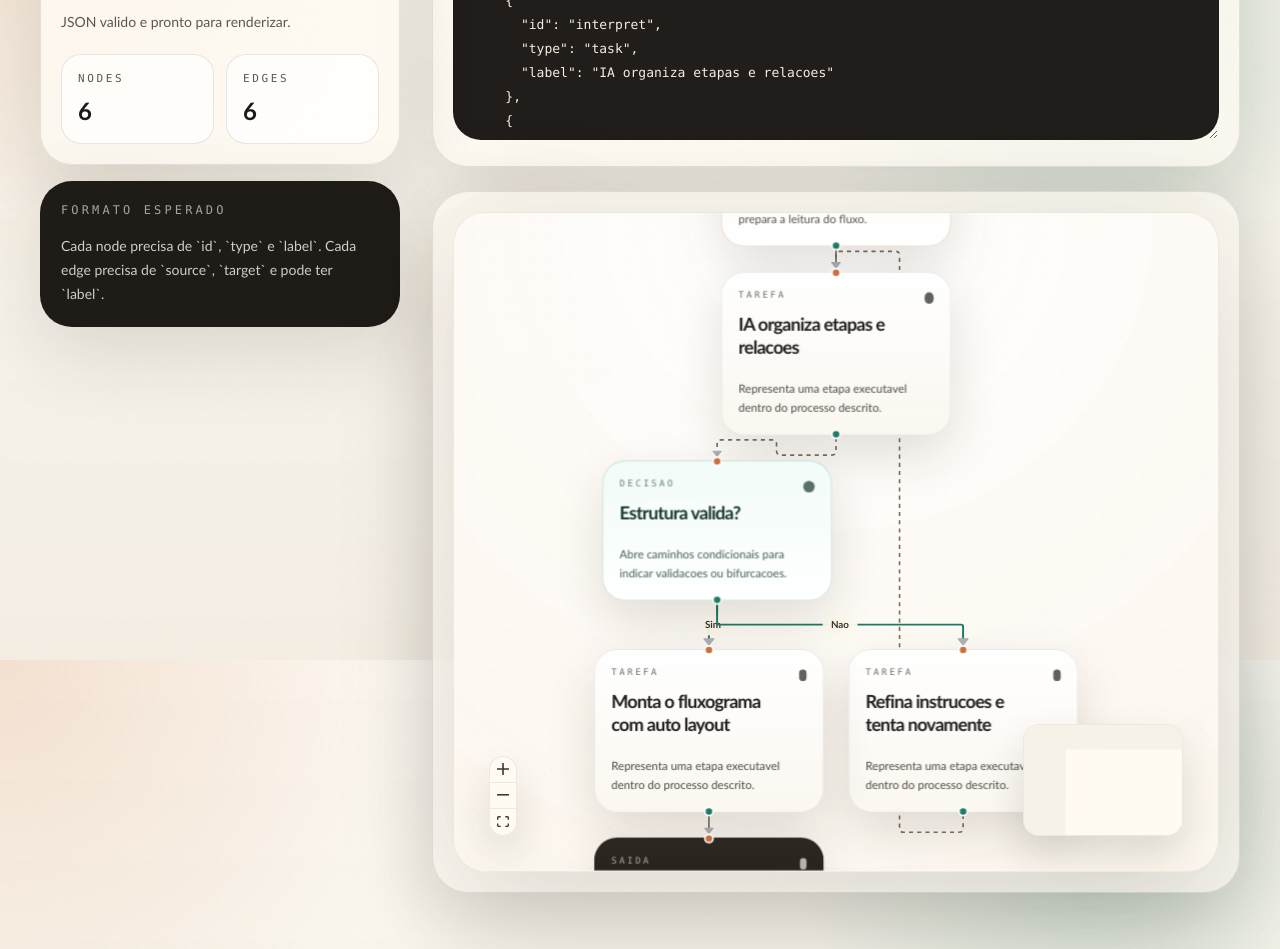
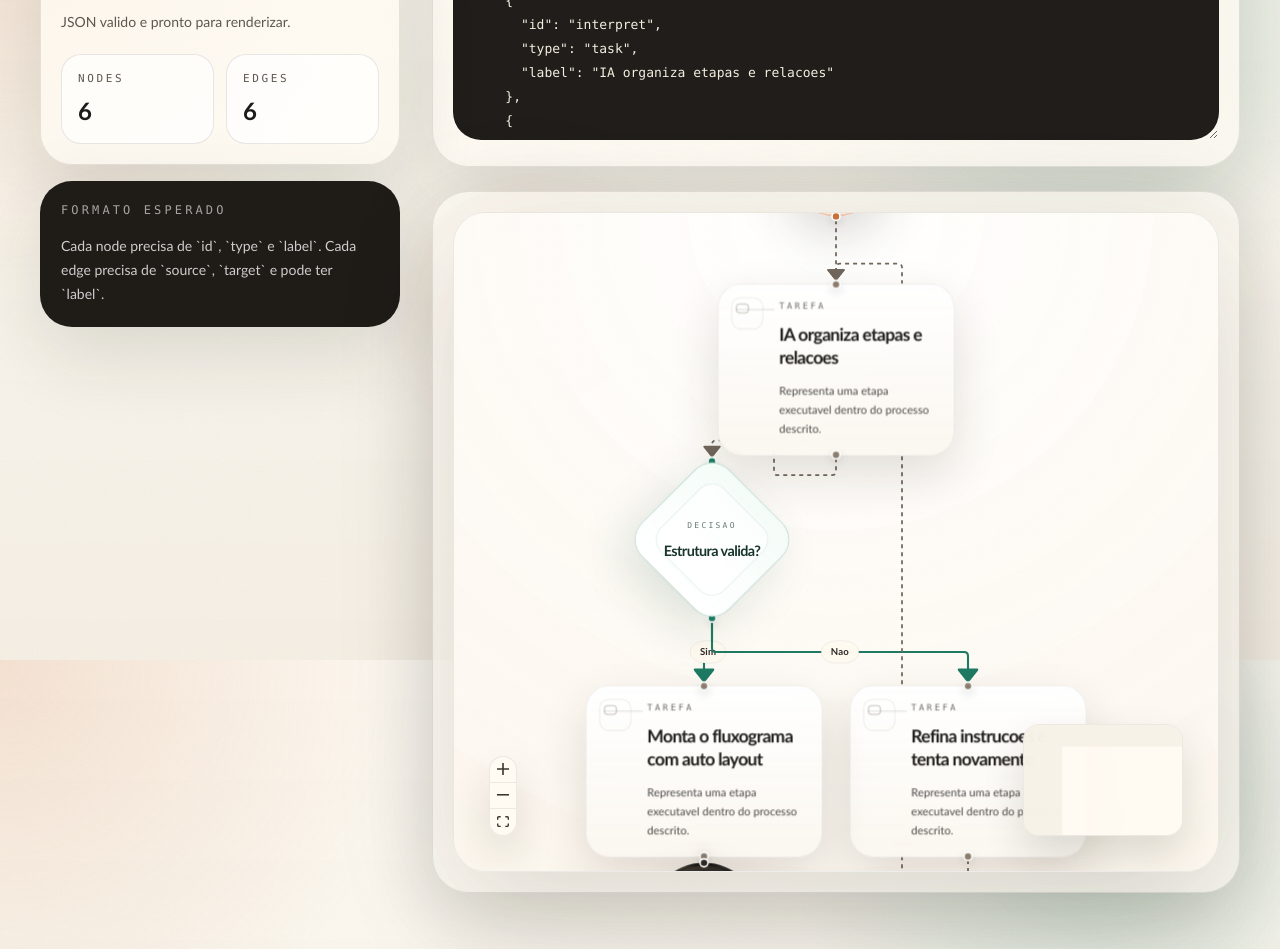
Before and after one commit to onlyteteu/Agente-Fluxograma, a Next.js app: page / in a window 1280 px wide. Shown: the part 1740-2689 px from the top of the page. Built offline with nearby package versions, Linux system fonts and the light colour scheme.

Commit message:
feat: refine diagram with bpmn-inspired visuals

```diff
--- a/src/components/flow-preview.tsx
+++ b/src/components/flow-preview.tsx
@@ -26,12 +26,21 @@ import type {
 
 type FlowNodeData = NormalizedFlowNode;
 
-const NODE_WIDTH = 280;
-const NODE_HEIGHT = 152;
+type NodeDimension = {
+  width: number;
+  height: number;
+};
+
+const nodeDimensions: Record<FlowNodeData["type"], NodeDimension> = {
+  start: { width: 136, height: 136 },
+  task: { width: 296, height: 138 },
+  gateway: { width: 196, height: 196 },
+  end: { width: 142, height: 142 },
+};
 
 const graph = new dagre.graphlib.Graph().setDefaultEdgeLabel(() => ({}));
 
-const nodePalette: Record<FlowNodeData["tone"], string> = {
+const taskPalette: Record<FlowNodeData["tone"], string> = {
   accent:
     "border-[rgba(201,111,59,0.28)] bg-[linear-gradient(180deg,rgba(255,248,242,0.98),rgba(255,255,255,0.92))] text-[#2a211c]",
   neutral:
@@ -41,19 +50,31 @@ const nodePalette: Record<FlowNodeData["tone"], string> = {
   dark: "border-[rgba(16,14,12,0.12)] bg-[linear-gradient(180deg,#2e2822,#171411)] text-[#f6efe2]",
 };
 
+const eventPalette: Record<"start" | "end", string> = {
+  start:
+    "border-[rgba(201,111,59,0.32)] bg-[radial-gradient(circle_at_30%_30%,rgba(255,249,242,1),rgba(255,242,231,0.98)_52%,rgba(250,228,213,0.96))] text-[#8f4a22]",
+  end: "border-[rgba(16,14,12,0.16)] bg-[radial-gradient(circle_at_30%_30%,rgba(73,64,54,0.96),rgba(31,28,24,0.98)_58%,rgba(19,17,14,1))] text-[#f8efe1]",
+};
+
+function getNodeDimension(type: FlowNodeData["type"]) {
+  return nodeDimensions[type];
+}
+
 function layoutElements(document: NormalizedFlowDocument) {
   graph.setGraph({
     rankdir: "TB",
-    ranksep: 78,
-    nodesep: 30,
+    ranksep: 84,
+    nodesep: 34,
     marginx: 12,
     marginy: 12,
   });
 
   document.nodes.forEach((node) => {
+    const dimension = getNodeDimension(node.type);
+
     graph.setNode(node.id, {
-      width: NODE_WIDTH,
-      height: NODE_HEIGHT,
+      width: dimension.width,
+      height: dimension.height,
     });
   });
 
@@ -65,6 +86,7 @@ function layoutElements(document: NormalizedFlowDocument) {
 
   const rawNodes: Node<FlowNodeData>[] = document.nodes.map((node) => {
     const position = graph.node(node.id);
+    const dimension = getNodeDimension(node.type);
 
     return {
       ...node,
@@ -73,16 +95,24 @@ function layoutElements(document: NormalizedFlowDocument) {
       type: "flowCard",
       data: node,
       position: {
-        x: position.x - NODE_WIDTH / 2,
-        y: position.y - NODE_HEIGHT / 2,
+        x: position.x - dimension.width / 2,
+        y: position.y - dimension.height / 2,
       },
     };
   });
 
-  const minX = Math.min(...rawNodes.map((node) => node.position.x));
-  const maxX = Math.max(...rawNodes.map((node) => node.position.x + NODE_WIDTH));
-  const minY = Math.min(...rawNodes.map((node) => node.position.y));
-  const maxY = Math.max(...rawNodes.map((node) => node.position.y + NODE_HEIGHT));
+  const minX = Math.min(
+    ...rawNodes.map((node) => node.position.x),
+  );
+  const maxX = Math.max(
+    ...rawNodes.map((node) => node.position.x + getNodeDimension(node.data.type).width),
+  );
+  const minY = Math.min(
+    ...rawNodes.map((node) => node.position.y),
+  );
+  const maxY = Math.max(
+    ...rawNodes.map((node) => node.position.y + getNodeDimension(node.data.type).height),
+  );
   const offsetX = (minX + maxX) / 2;
   const offsetY = (minY + maxY) / 2;
 
@@ -97,57 +127,159 @@ function layoutElements(document: NormalizedFlowDocument) {
   const edges: Edge[] = document.edges.map((edge) => ({
     ...edge,
     animated: !edge.label,
+    type: "smoothstep",
     style: {
-      stroke: edge.label ? "#1f7a63" : "#7b6f62",
-      strokeWidth: edge.label ? 2.4 : 2,
+      stroke: edge.label ? "#1f7a63" : "#73685d",
+      strokeWidth: edge.label ? 2.6 : 2.2,
     },
     labelStyle: {
-      fill: "#3b352f",
+      fill: "#2d2925",
       fontWeight: 700,
       fontSize: 12,
+      letterSpacing: 0.2,
     },
     labelBgStyle: {
       fill: "#fffaf0",
-      fillOpacity: 0.96,
+      fillOpacity: 0.98,
+      stroke: "rgba(28,27,25,0.08)",
+      strokeWidth: 1,
     },
-    labelBgBorderRadius: 16,
-    labelBgPadding: [10, 6] as [number, number],
+    labelBgBorderRadius: 18,
+    labelBgPadding: [12, 7] as [number, number],
+    markerEnd: {
+      type: MarkerType.ArrowClosed,
+      width: 22,
+      height: 22,
+      color: edge.label ? "#1f7a63" : "#73685d",
+    },
   }));
 
   return { nodes, edges };
 }
 
-function FlowCardNode({ data }: NodeProps<Node<FlowNodeData>>) {
+function BaseHandles({ tone }: { tone: "start" | "task" | "gateway" | "end" }) {
+  const handleColor =
+    tone === "start"
+      ? "#c96f3b"
+      : tone === "gateway"
+        ? "#1f7a63"
+        : tone === "end"
+          ? "#2e2822"
+          : "#8b7c6c";
+
   return (
-    <div
-      className={`relative w-[280px] rounded-[28px] border p-5 shadow-[0_24px_60px_rgba(46,35,23,0.14)] backdrop-blur ${nodePalette[data.tone]}`}
-    >
+    <>
       <Handle
         type="target"
         position={Position.Top}
-        className="!h-3 !w-3 !border-2 !border-white !bg-[#c96f3b]"
+        className="!h-3 !w-3 !border-2 !border-white !shadow-[0_4px_12px_rgba(0,0,0,0.12)]"
+        style={{ backgroundColor: handleColor }}
       />
       <Handle
         type="source"
         position={Position.Bottom}
-        className="!h-3 !w-3 !border-2 !border-white !bg-[#1f7a63]"
+        className="!h-3 !w-3 !border-2 !border-white !shadow-[0_4px_12px_rgba(0,0,0,0.12)]"
+        style={{ backgroundColor: handleColor }}
       />
+    </>
+  );
+}
 
-      <div className="mb-6 flex items-start justify-between gap-4">
-        <div>
-          <p className="font-mono text-[11px] uppercase tracking-[0.28em] opacity-65">
-            {data.eyebrow}
+function StartNode({ data }: { data: FlowNodeData }) {
+  return (
+    <div className="relative flex h-[136px] w-[136px] items-center justify-center">
+      <BaseHandles tone="start" />
+      <div
+        className={`flex h-full w-full items-center justify-center rounded-full border-2 shadow-[0_24px_60px_rgba(46,35,23,0.16)] ${eventPalette.start}`}
+      >
+        <div className="flex h-[104px] w-[104px] flex-col items-center justify-center rounded-full border border-white/60 bg-white/45 text-center backdrop-blur-sm">
+          <p className="font-mono text-[10px] uppercase tracking-[0.28em] opacity-65">
+            Inicio
           </p>
-          <h3 className="mt-3 text-[22px] leading-7 font-semibold tracking-[-0.04em]">
+          <p className="mt-2 max-w-[72px] text-[15px] leading-5 font-semibold tracking-[-0.03em]">
             {data.label}
-          </h3>
+          </p>
         </div>
-        <span className="mt-1 h-3.5 w-3.5 rounded-full bg-current opacity-70" />
       </div>
-
-      <p className="text-[14px] leading-6 opacity-80">{data.description}</p>
     </div>
   );
+}
+
+function EndNode({ data }: { data: FlowNodeData }) {
+  return (
+    <div className="relative flex h-[142px] w-[142px] items-center justify-center">
+      <BaseHandles tone="end" />
+      <div
+        className={`flex h-full w-full items-center justify-center rounded-full border-[4px] shadow-[0_28px_60px_rgba(20,16,12,0.22)] ${eventPalette.end}`}
+      >
+        <div className="flex h-[104px] w-[104px] flex-col items-center justify-center rounded-full border border-white/12 bg-black/10 text-center backdrop-blur-sm">
+          <p className="font-mono text-[10px] uppercase tracking-[0.28em] text-white/58">
+            Fim
+          </p>
+          <p className="mt-2 max-w-[76px] text-[15px] leading-5 font-semibold tracking-[-0.03em] text-white">
+            {data.label}
+          </p>
+        </div>
+      </div>
+    </div>
+  );
+}
+
+function TaskNode({ data }: { data: FlowNodeData }) {
+  return (
+    <div
+      className={`relative w-[296px] rounded-[30px] border p-5 shadow-[0_24px_60px_rgba(46,35,23,0.14)] backdrop-blur ${taskPalette[data.tone]}`}
+    >
+      <BaseHandles tone="task" />
+      <div className="pointer-events-none absolute left-4 top-4 h-10 w-10 rounded-xl border border-current/10 bg-white/40 shadow-[inset_0_1px_0_rgba(255,255,255,0.45)]" />
+      <div className="pointer-events-none absolute left-[22px] top-[24px] h-3 w-4 rounded-sm border border-current/35" />
+      <div className="pointer-events-none absolute left-[22px] top-[31px] h-px w-12 bg-current/18" />
+
+      <div className="ml-14">
+        <p className="font-mono text-[11px] uppercase tracking-[0.28em] opacity-65">
+          {data.eyebrow}
+        </p>
+        <h3 className="mt-3 text-[22px] leading-7 font-semibold tracking-[-0.04em]">
+          {data.label}
+        </h3>
+        <p className="mt-4 text-[14px] leading-6 opacity-80">{data.description}</p>
+      </div>
+    </div>
+  );
+}
+
+function GatewayNode({ data }: { data: FlowNodeData }) {
+  return (
+    <div className="relative flex h-[196px] w-[196px] items-center justify-center">
+      <BaseHandles tone="gateway" />
+      <div className="absolute h-[154px] w-[154px] rotate-45 rounded-[30px] border border-[rgba(31,122,99,0.28)] bg-[linear-gradient(180deg,rgba(244,252,248,0.98),rgba(255,255,255,0.92))] shadow-[0_24px_60px_rgba(24,77,63,0.14)]" />
+      <div className="absolute h-[112px] w-[112px] rotate-45 rounded-[22px] border border-[rgba(31,122,99,0.12)] bg-white/72 backdrop-blur-sm" />
+      <div className="relative z-10 flex max-w-[126px] flex-col items-center text-center text-[#17352d]">
+        <p className="font-mono text-[10px] uppercase tracking-[0.28em] opacity-65">
+          Decisao
+        </p>
+        <p className="mt-3 text-[18px] leading-6 font-semibold tracking-[-0.04em]">
+          {data.label}
+        </p>
+      </div>
+    </div>
+  );
+}
+
+function FlowCardNode({ data }: NodeProps<Node<FlowNodeData>>) {
+  if (data.type === "start") {
+    return <StartNode data={data} />;
+  }
+
+  if (data.type === "end") {
+    return <EndNode data={data} />;
+  }
+
+  if (data.type === "gateway") {
+    return <GatewayNode data={data} />;
+  }
+
+  return <TaskNode data={data} />;
 }
 
 const nodeTypes: NodeTypes = {
@@ -164,10 +296,10 @@ function FlowViewportController({ flowKey }: { flowKey: string }) {
     }
 
     void fitView({
-      padding: 0.12,
+      padding: 0.11,
       duration: 280,
-      minZoom: 0.82,
-      maxZoom: 1.35,
+      minZoom: 0.8,
+      maxZoom: 1.3,
     });
   }, [fitView, flowKey, initialized]);
 
@@ -177,7 +309,7 @@ function FlowViewportController({ flowKey }: { flowKey: string }) {
 function FlowCanvas({ document }: { document: NormalizedFlowDocument }) {
   const { nodes, edges } = layoutElements(document);
   const flowKey = `${nodes
-    .map((node) => `${node.id}:${node.data.label}`)
+    .map((node) => `${node.id}:${node.data.label}:${node.data.type}`)
     .join("|")}::${edges
     .map((edge) => `${edge.id}:${edge.label ?? ""}`)
     .join("|")}`;
@@ -189,9 +321,9 @@ function FlowCanvas({ document }: { document: NormalizedFlowDocument }) {
         edges={edges}
         nodeTypes={nodeTypes}
         fitView
-        fitViewOptions={{ padding: 0.12, minZoom: 0.82, maxZoom: 1.35 }}
-        minZoom={0.7}
-        maxZoom={1.35}
+        fitViewOptions={{ padding: 0.11, minZoom: 0.8, maxZoom: 1.3 }}
+        minZoom={0.72}
+        maxZoom={1.3}
         attributionPosition="bottom-left"
         proOptions={{ hideAttribution: true }}
         panOnScroll
@@ -199,23 +331,25 @@ function FlowCanvas({ document }: { document: NormalizedFlowDocument }) {
         nodesConnectable={false}
         elementsSelectable={false}
         className="bg-transparent"
-        defaultEdgeOptions={{
-          type: "smoothstep",
-          markerEnd: { type: MarkerType.ArrowClosed },
-        }}
       >
         <FlowViewportController flowKey={flowKey} />
         <Background
-          color="rgba(120, 105, 91, 0.16)"
+          color="rgba(120, 105, 91, 0.14)"
           gap={24}
-          size={1.2}
+          size={1.1}
           variant={BackgroundVariant.Dots}
         />
         <MiniMap
           pannable
           zoomable
           maskColor="rgba(244, 239, 228, 0.72)"
-          nodeColor="#c96f3b"
+          nodeColor={(node) => {
+            if ("type" in node && node.type === "gateway") {
+              return "#1f7a63";
+            }
+
+            return "#c96f3b";
+          }}
           className="!bottom-5 !right-5 !h-28 !w-40 !rounded-2xl !border !border-[rgba(28,27,25,0.08)] !bg-[#fffaf2]/95 !shadow-[0_20px_40px_rgba(38,32,24,0.14)]"
         />
         <Controls
```
